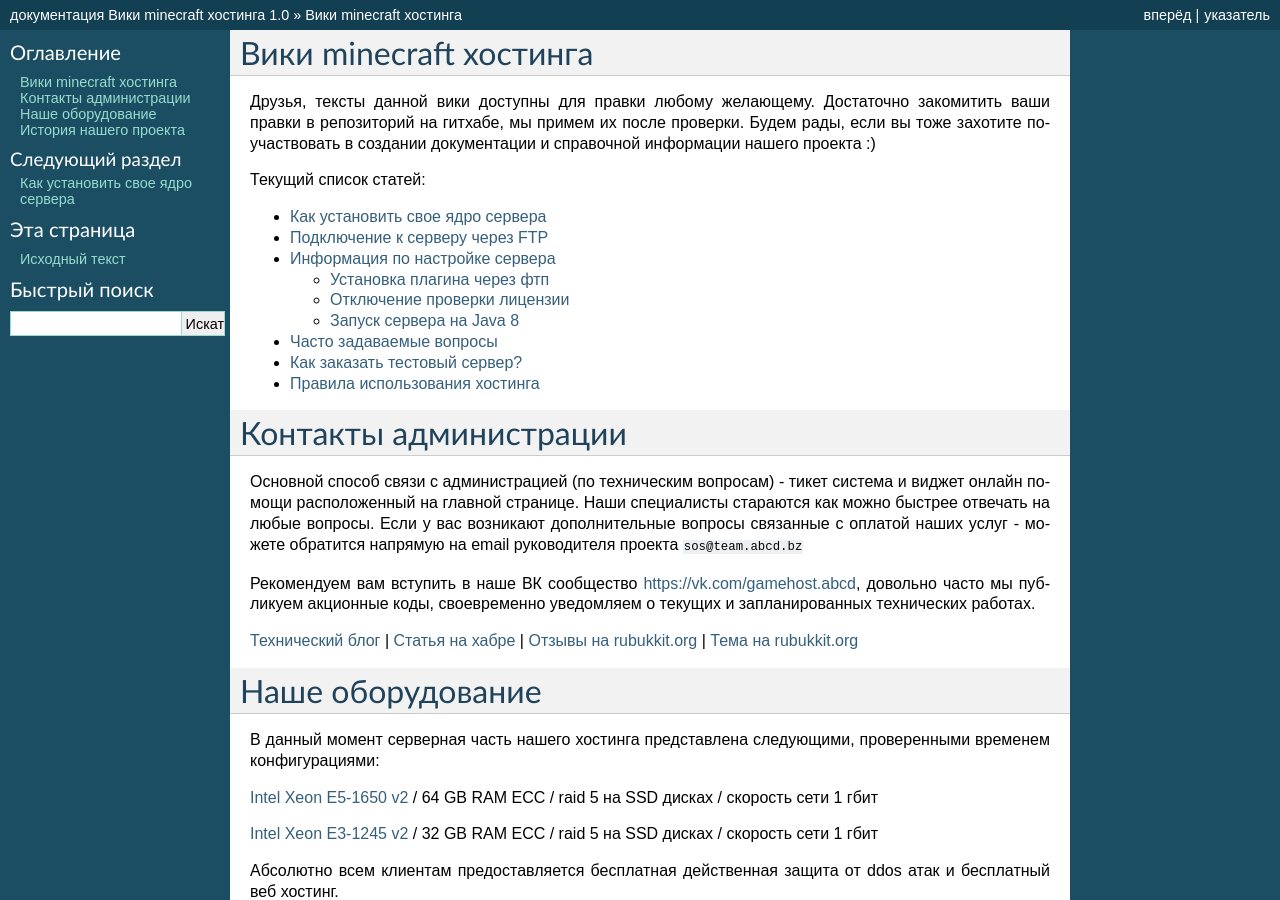
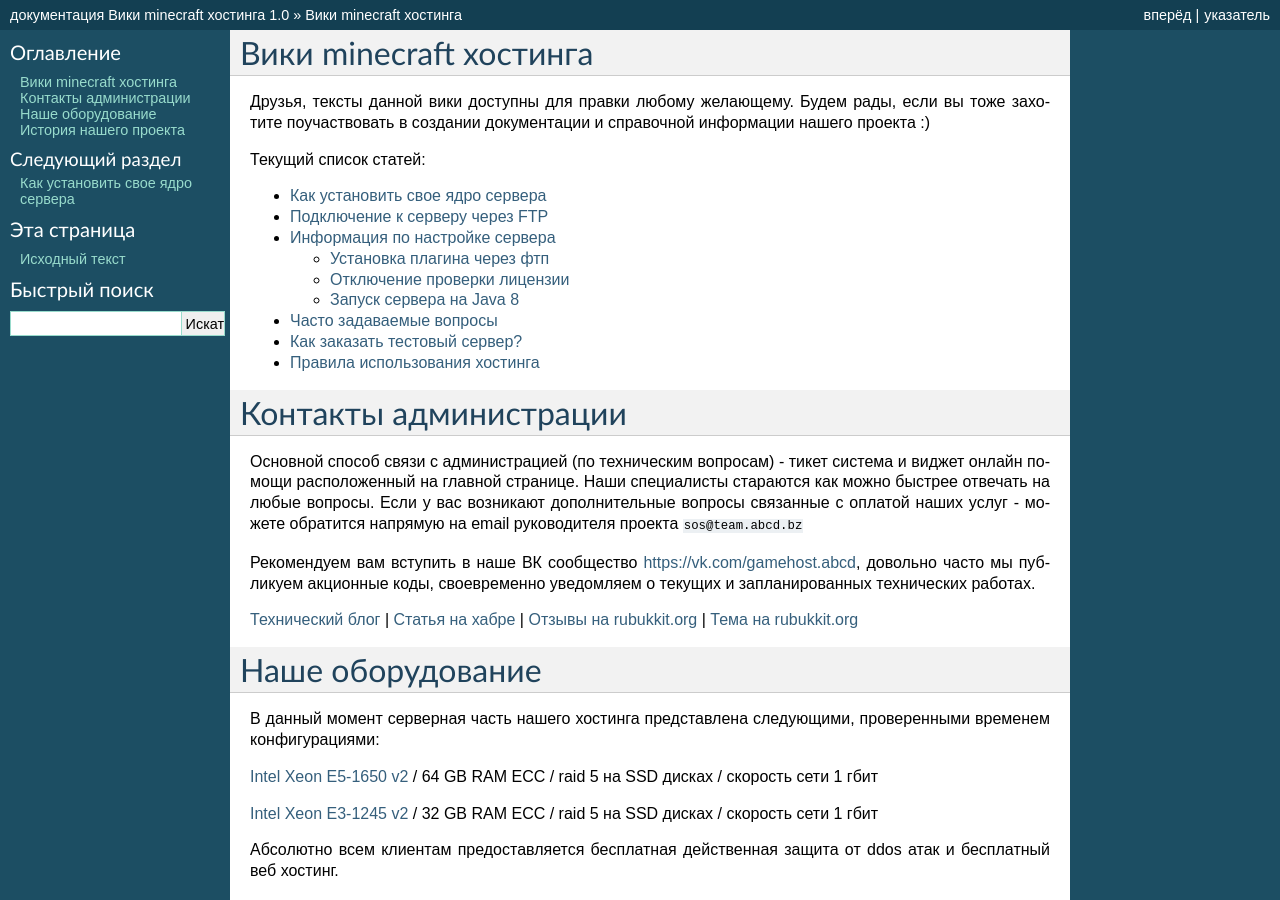
Before and after one commit to h1kkan/gamehost-wiki, a Sphinx documentation site: the page built from docs/index.rst, in a window 1280 px wide and 900 px high. Built offline with Sphinx 7.4.7, drawn with Linux system fonts in a browser that asks for light colours.

Commit message:
del del del

```diff
--- a/docs/index.rst
+++ b/docs/index.rst
@@ -6,8 +6,7 @@
 Вики minecraft хостинга
 =======================
 
-Друзья, тексты данной вики доступны для правки любому желающему. Достаточно закомитить ваши правки в репозиторий на гитхабе, мы примем их после проверки.
-Будем рады, если вы тоже захотите поучаствовать в создании документации и справочной информации нашего проекта :)
+Друзья, тексты данной вики доступны для правки любому желающему. Будем рады, если вы тоже захотите поучаствовать в создании документации и справочной информации нашего проекта :)
 
 Текущий список статей:
 
```
